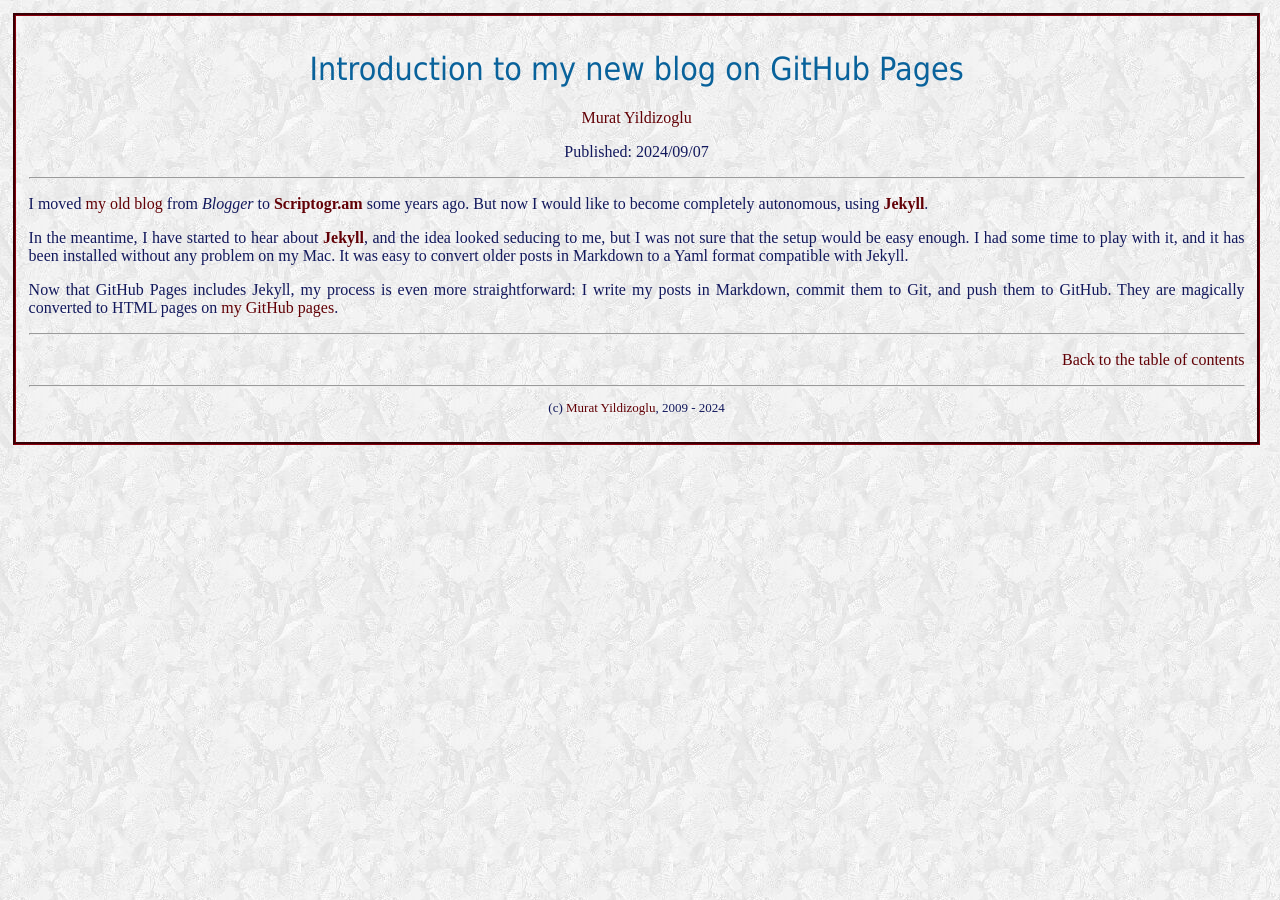
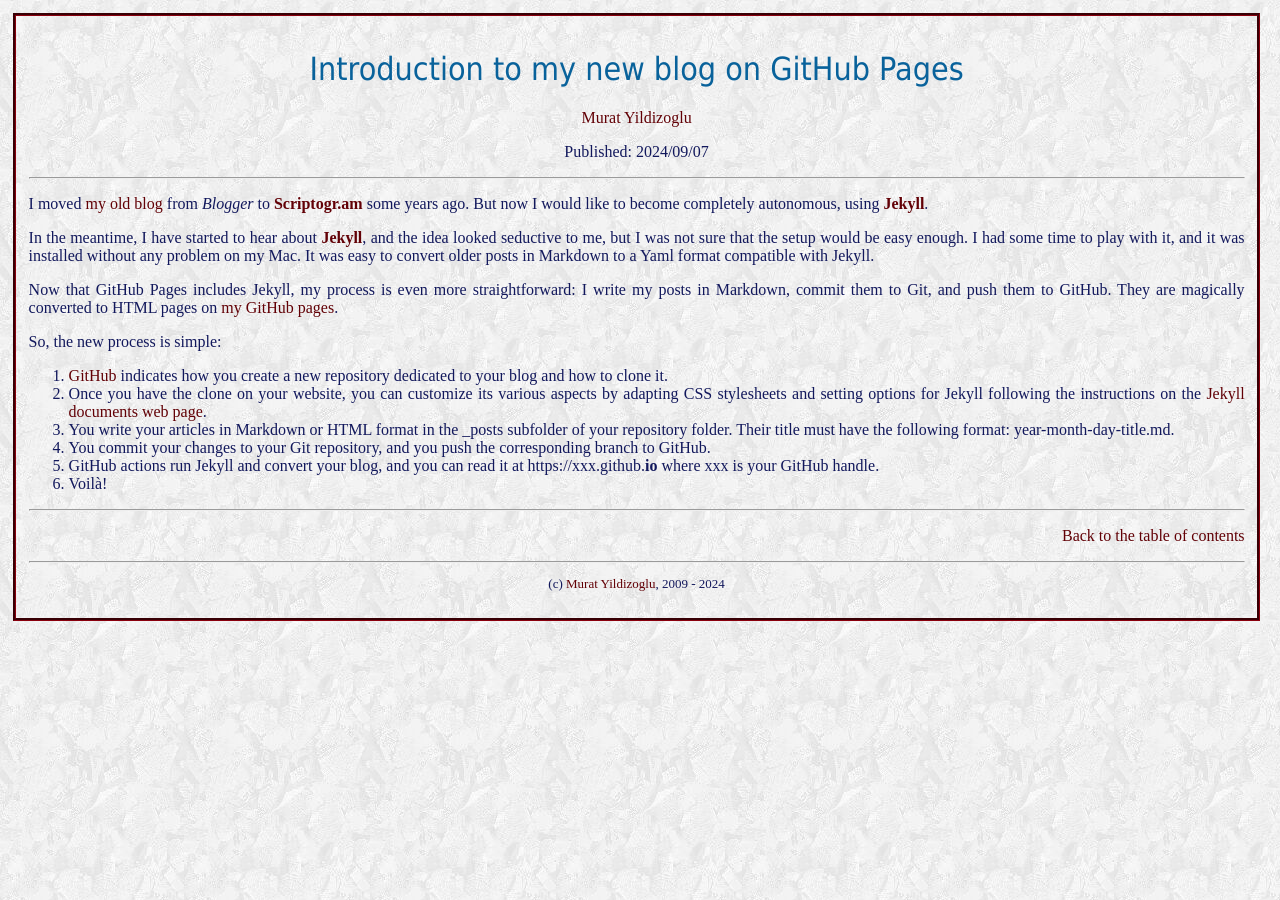
Before and after one commit to myildi/myildi.github.io, a Jekyll site: the page built from _posts/2024-09-7-introduction-GitHup-Pages.md, in a window 1280 px wide. Built offline with Jekyll 4.4.1, drawn with Linux system fonts in a browser that asks for light colours.

Commit message:
Update 2024-09-7-introduction-GitHup-Pages.md

```diff
--- a/_posts/2024-09-7-introduction-GitHup-Pages.md
+++ b/_posts/2024-09-7-introduction-GitHup-Pages.md
@@ -4,6 +4,14 @@
 ---
 I moved [my old blog](https://yildizoglu.blogspot.fr) from _Blogger_ to **[Scriptogr.am](http://scriptogr.am/)** some years ago. But now I would like to become completely autonomous, using  **[Jekyll](https://jekyllrb.com/)**.
 
-In the meantime, I have started to hear about **[Jekyll](https://jekyllrb.com/)**, and the idea looked seducing to me, but I was not sure that the setup would be easy enough. I had some time to play with it, and it has been installed without any problem on my Mac. It was easy to convert older posts in Markdown to a Yaml format compatible with Jekyll.
+In the meantime, I have started to hear about **[Jekyll](https://jekyllrb.com/)**, and the idea looked seductive to me, but I was not sure that the setup would be easy enough. I had some time to play with it, and it was installed without any problem on my Mac. It was easy to convert older posts in Markdown to a Yaml format compatible with Jekyll.
 
 Now that GitHub Pages includes Jekyll, my process is even more straightforward: I write my posts in Markdown, commit them to Git, and push them to GitHub. They are magically converted to HTML pages on [my GitHub pages](https://myildi.github.io).
+
+So, the new process is simple:
+1. [GitHub](https://pages.github.com) indicates how you create a new repository dedicated to your blog and how to clone it.
+2. Once you have the clone on your website, you can customize its various aspects by adapting CSS stylesheets and setting options for Jekyll following the instructions on the [Jekyll documents web page](https://jekyllrb.com/docs/).
+3. You write your articles in Markdown or HTML format in the _posts subfolder of your repository folder. Their title must have the following format: year-month-day-title.md.
+4. You commit your changes to your Git repository, and you push the corresponding branch to GitHub.
+5. GitHub actions run Jekyll and convert your blog, and you can read it at https://xxx.github.**io** where xxx is your GitHub handle.
+6. Voilà!
```
